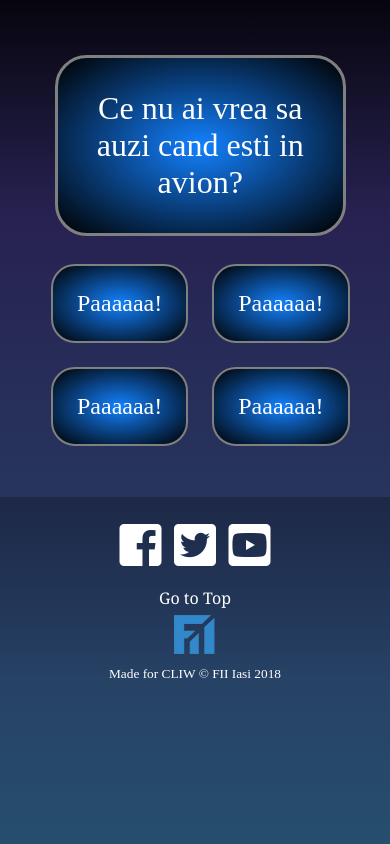
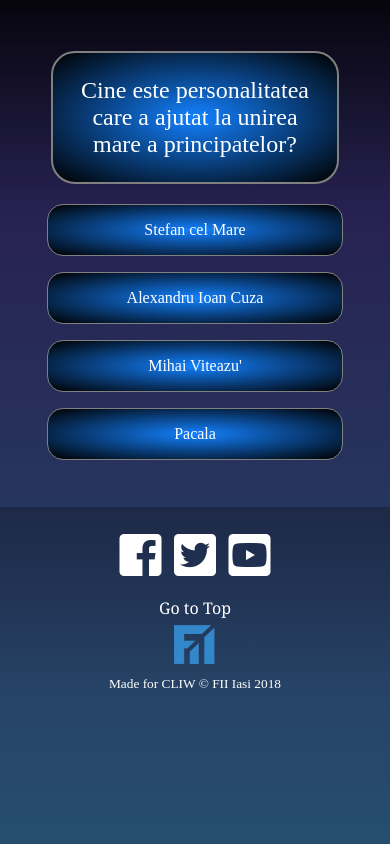
Before and after one commit to cristian1997/CLIW-fert, a PHP site: page /play.html in a window 390 px wide. Shown: the part 43-887 px from the top of the page. Run offline with PHP 8.4, Linux system fonts and the light colour scheme; some libraries are stand-ins or nearby versions.

Commit message:
responsive play page

```diff
--- a/play.html
+++ b/play.html
@@ -63,29 +63,21 @@
 
         <div class="quizz__container">
             <div class="question__container quizz-style">
-                <p>Ce nu ai vrea sa auzi cand esti in avion?</p>
+                <p>Cine este personalitatea care a ajutat la unirea mare a principatelor?</p>
             </div>
 
-            <div class="responseA">
-                <div class="response  quizz-style">
-                    <p>Paaaaaa!</p>
-                </div>
+            <div class="responseA quizz-style">
+                <p>Stefan cel Mare</p>
             </div>
 
-            <div class="responseB">
-                <div class="response quizz-style">
-                    <p>Paaaaaa!</p>
-                </div>
+            <div class="responseB quizz-style">
+                <p>Alexandru Ioan Cuza</p>
             </div>
-            <div class="responseC">
-                <div class="response quizz-style">
-                    <p>Paaaaaa!</p>
-                </div>
+            <div class="responseC quizz-style">
+                <p>Mihai Viteazu'</p>
             </div>
-            <div class="responseD">
-                <div class="response quizz-style">
-                    <p>Paaaaaa!</p>
-                </div>
+            <div class="responseD quizz-style">
+                <p>Pacala</p>
             </div>
         </div>
         <footer>
--- a/style/play.css
+++ b/style/play.css
@@ -1,7 +1,8 @@
-
 .quizz__container {
+    font-size: 2em;
     padding: 10%;
     display: grid;
+    height: 100%;
     width: 80%;
     position: relative;
     grid-template-areas:
@@ -21,11 +22,6 @@
 
 .question__container {
     grid-area: question;
-    font-size: 2em;
-}
-
-.response {
-    font-size: 1.5em;
 }
 
 .responseA {
@@ -47,3 +43,29 @@
     grid-area: responseDD;
     transition: transform ease-in 1s;
 }
+
+@media only screen and (max-width: 1024px) {
+    .quizz__container {
+        font-size: 1.5em;
+        grid-template-areas:
+            "question"
+            "responseAA"
+            "responseBB"
+            "responseCC"
+            "responseDD";
+    }
+
+    .question__container {
+        font-size: 1.5em;
+    }
+}
+
+@media only screen and (max-width: 480px) {
+    .quizz__container {
+        font-size: 1em;
+    }
+
+    .question__container {
+        font-size: 1.5em;
+    }
+}
```
